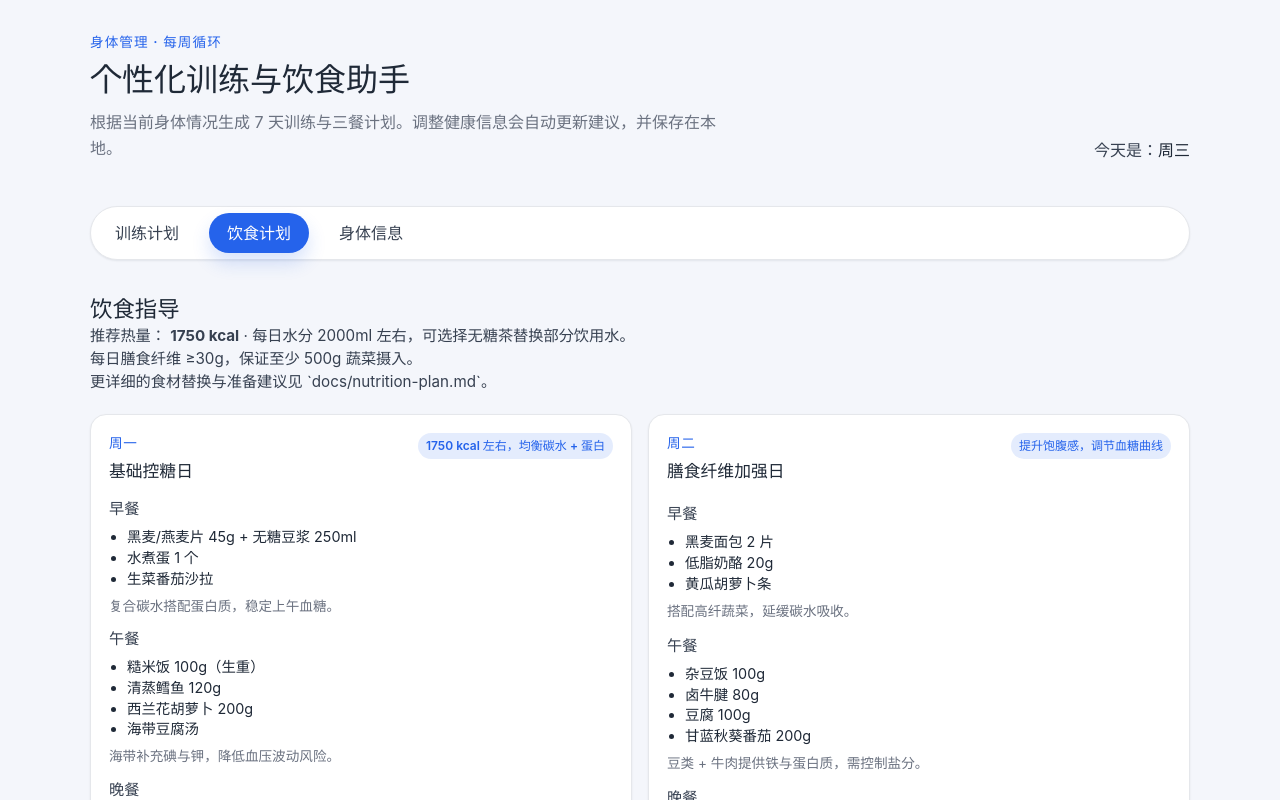
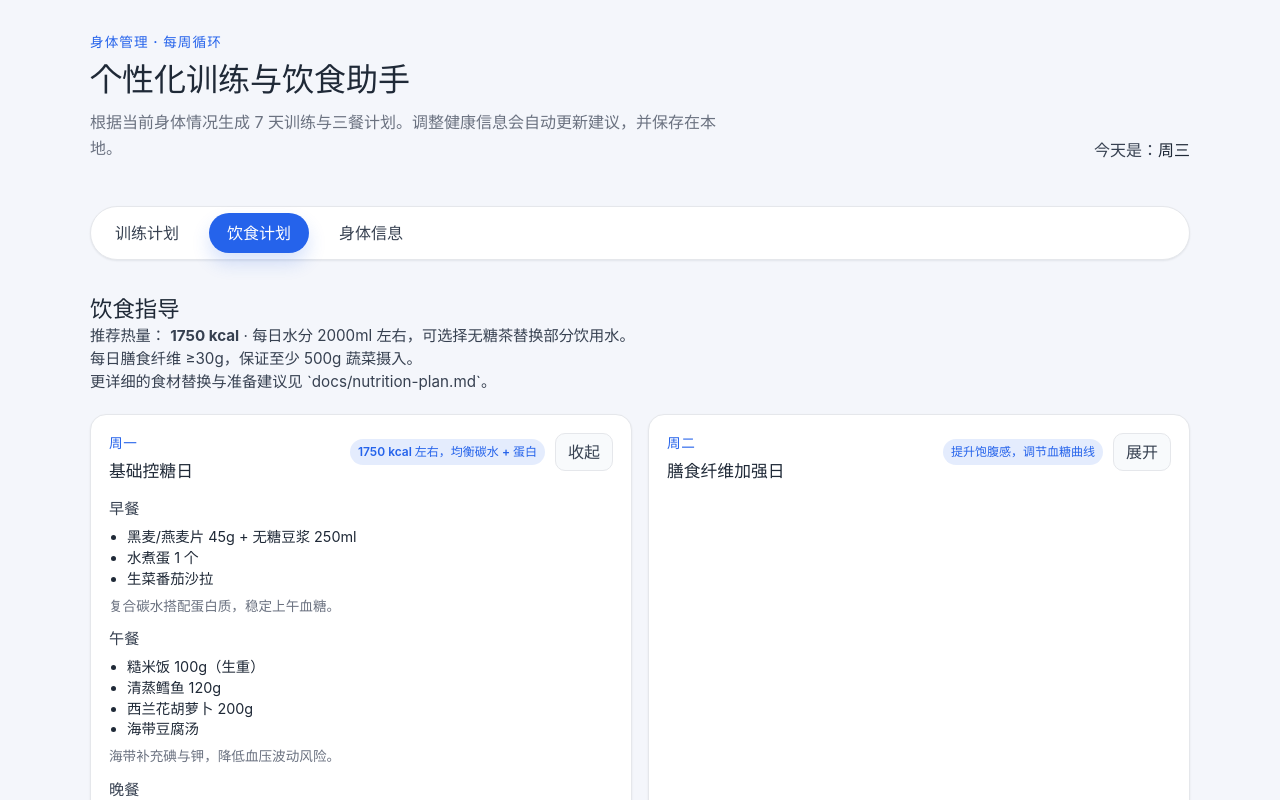
Before and after one commit to richard0082013/body-control, a Vue app in the folder web/: page / in a window 1280 px wide. Both pictures are taken after a click on the tab "饮食计划". Shown: the top 800 px of the page. Built offline with nearby package versions, Linux system fonts and the light colour scheme.

Commit message:
feat: allow training and meal cards to collapse for space

```diff
--- a/web/src/components/DayProgressCard.vue
+++ b/web/src/components/DayProgressCard.vue
@@ -1,5 +1,5 @@
 <script setup>
-import { computed } from 'vue'
+import { computed, ref, watch } from 'vue'
 import ExerciseVisual from './ExerciseVisual.vue'
 import { exerciseById, exerciseVisuals } from '../data/exerciseLibrary'
 
@@ -23,6 +23,8 @@ const props = defineProps({
 })
 
 const emit = defineEmits(['toggle', 'updateNotes', 'reset'])
+
+const expanded = ref(props.isToday)
 
 const exerciseDetails = computed(() => {
   if (!props.day.exercises || props.day.exercises.length === 0) {
@@ -57,6 +59,19 @@ function handleNotes(event) {
 function handleReset() {
   emit('reset', props.day.id)
 }
+
+function toggleExpanded() {
+  expanded.value = !expanded.value
+}
+
+watch(
+  () => props.isToday,
+  (value) => {
+    if (value) {
+      expanded.value = true
+    }
+  },
+)
 </script>
 
 <template>
@@ -70,10 +85,26 @@ function handleReset() {
         <p class="day-card__day">{{ day.label }}</p>
         <h2>{{ day.focus }}</h2>
       </div>
+      <div class="day-card__header-actions">
         <span class="day-card__completion">{{ completion.completionRate }}%</span>
+        <button
+          type="button"
+          class="day-card__toggle"
+          :aria-expanded="expanded"
+          :aria-controls="`day-body-${day.id}`"
+          @click="toggleExpanded"
+        >
+          {{ expanded ? '收起' : '展开' }}
+        </button>
+      </div>
     </header>
 
-    <section class="day-card__body">
+    <section
+      :id="`day-body-${day.id}`"
+      class="day-card__body"
+      :class="{ 'is-collapsed': !expanded }"
+      v-show="expanded"
+    >
       <div class="day-card__section">
         <h3>有氧安排</h3>
         <p>{{ day.cardio }}</p>
@@ -157,7 +188,7 @@ function handleReset() {
       </div>
     </section>
 
-    <section class="day-card__notes">
+    <section class="day-card__notes" v-show="expanded">
       <label>
         <span>今日感受 / 血糖备注</span>
         <textarea
@@ -221,9 +252,42 @@ function handleReset() {
   text-align: center;
 }
 
+.day-card__header-actions {
+  display: flex;
+  align-items: center;
+  gap: 8px;
+}
+
+.day-card__toggle {
+  padding: 6px 12px;
+  border-radius: 10px;
+  border: 1px solid var(--surface-border);
+  background: var(--surface-muted);
+  color: var(--text-secondary);
+  font-weight: 500;
+  cursor: pointer;
+  transition: background 0.2s ease, color 0.2s ease;
+}
+
+.day-card__toggle:hover {
+  background: var(--surface-border);
+  color: var(--text-primary);
+}
+
 .day-card__body {
   display: grid;
   gap: 14px;
+}
+
+.day-card__body.is-collapsed {
+  display: none;
+}
+
+.day-card__exercise-section {
+  padding: 16px;
+  border-radius: 14px;
+  border: 1px solid var(--surface-border);
+  background: var(--surface-muted);
 }
 
 .day-card__section h3 {
@@ -245,10 +309,70 @@ function handleReset() {
   line-height: 1.5;
 }
 
-.day-card__exercise-section {
-  padding: 16px;
-  border-radius: 14px;
+.day-card__segment-list ul {
+  list-style: none;
+  padding: 0;
+  display: grid;
+  gap: 10px;
+}
+
+.day-card__segment label {
+  display: flex;
+  gap: 12px;
+  align-items: flex-start;
+  padding: 12px;
+  border-radius: 12px;
   border: 1px solid var(--surface-border);
+  background: var(--surface-muted);
+  transition: border 0.2s ease, box-shadow 0.2s ease;
+}
+
+.day-card__segment input {
+  margin-top: 4px;
+  width: 18px;
+  height: 18px;
+}
+
+.day-card__segment-content {
+  display: grid;
+  gap: 4px;
+}
+
+.day-card__segment-label {
+  font-weight: 600;
+  color: var(--text-primary);
+}
+
+.day-card__segment-description {
+  font-size: 0.9rem;
+  color: var(--text-muted);
+}
+
+.day-card__segment label:hover {
+  border-color: var(--accent);
+  box-shadow: var(--shadow-subtle);
+}
+
+.day-card__notes {
+  display: grid;
+  gap: 10px;
+}
+
+.day-card__notes label {
+  display: grid;
+  gap: 6px;
+  color: var(--text-secondary);
+  font-weight: 600;
+}
+
+.day-card__notes textarea {
+  resize: vertical;
+  min-height: 80px;
+  border-radius: 12px;
+  border: 1px solid var(--surface-border);
+  padding: 10px 12px;
+  font: inherit;
+  color: var(--text-primary);
   background: var(--surface-muted);
 }
 
@@ -331,67 +455,6 @@ function handleReset() {
   color: var(--text-secondary);
 }
 
-.day-card__segment-list ul {
-  list-style: none;
-  padding: 0;
-  display: grid;
-  gap: 10px;
-}
-
-.day-card__segment label {
-  display: flex;
-  gap: 12px;
-  align-items: flex-start;
-  padding: 12px;
-  border-radius: 12px;
-  border: 1px solid var(--surface-border);
-  background: var(--surface-muted);
-}
-
-.day-card__segment input {
-  margin-top: 4px;
-  width: 18px;
-  height: 18px;
-}
-
-.day-card__segment-content {
-  display: grid;
-  gap: 4px;
-}
-
-.day-card__segment-label {
-  font-weight: 600;
-  color: var(--text-primary);
-}
-
-.day-card__segment-description {
-  font-size: 0.9rem;
-  color: var(--text-muted);
-}
-
-.day-card__notes {
-  display: grid;
-  gap: 10px;
-}
-
-.day-card__notes label {
-  display: grid;
-  gap: 6px;
-  color: var(--text-secondary);
-  font-weight: 600;
-}
-
-.day-card__notes textarea {
-  resize: vertical;
-  min-height: 80px;
-  border-radius: 12px;
-  border: 1px solid var(--surface-border);
-  padding: 10px 12px;
-  font: inherit;
-  color: var(--text-primary);
-  background: var(--surface-muted);
-}
-
 .day-card__reset {
   justify-self: flex-start;
   padding: 6px 12px;
--- /dev/null
+++ b/web/src/components/NutritionDayCard.vue
@@ -0,0 +1,183 @@
+<script setup>
+import { ref } from 'vue'
+
+const props = defineProps({
+  day: {
+    type: Object,
+    required: true,
+  },
+  defaultExpanded: {
+    type: Boolean,
+    default: false,
+  },
+})
+
+const expanded = ref(props.defaultExpanded)
+
+function toggle() {
+  expanded.value = !expanded.value
+}
+</script>
+
+<template>
+  <article class="nutrition-card">
+    <header class="nutrition-card__header">
+      <div>
+        <p class="nutrition-card__label">{{ day.label }}</p>
+        <h3>{{ day.theme }}</h3>
+      </div>
+      <div class="nutrition-card__header-actions">
+        <span class="nutrition-card__focus">{{ day.focus }}</span>
+        <button
+          type="button"
+          class="nutrition-card__toggle"
+          :aria-expanded="expanded"
+          :aria-controls="`nutrition-body-${day.id}`"
+          @click="toggle"
+        >
+          {{ expanded ? '收起' : '展开' }}
+        </button>
+      </div>
+    </header>
+
+    <div
+      :id="`nutrition-body-${day.id}`"
+      class="nutrition-card__body"
+      v-show="expanded"
+    >
+      <div class="nutrition-card__meals">
+        <section v-for="(meal, key) in day.meals" :key="key">
+          <h4>{{ meal.title }}</h4>
+          <ul>
+            <li v-for="item in meal.items" :key="item">{{ item }}</li>
+          </ul>
+          <p class="nutrition-card__tip">{{ meal.tips }}</p>
+        </section>
+      </div>
+
+      <section v-if="day.snacks?.length" class="nutrition-card__snacks">
+        <h4>加餐建议</h4>
+        <ul>
+          <li v-for="item in day.snacks" :key="item">{{ item }}</li>
+        </ul>
+      </section>
+
+      <section v-if="day.notes?.length" class="nutrition-card__notes">
+        <h4>提醒</h4>
+        <ul>
+          <li v-for="note in day.notes" :key="note">{{ note }}</li>
+        </ul>
+      </section>
+    </div>
+  </article>
+</template>
+
+<style scoped>
+.nutrition-card {
+  display: grid;
+  gap: 14px;
+  padding: 18px;
+  border-radius: 16px;
+  border: 1px solid var(--surface-border);
+  background: var(--surface-card);
+  box-shadow: var(--shadow-subtle);
+}
+
+.nutrition-card__header {
+  display: flex;
+  justify-content: space-between;
+  gap: 12px;
+  align-items: flex-start;
+}
+
+.nutrition-card__label {
+  margin: 0;
+  font-weight: 600;
+  color: var(--accent);
+  letter-spacing: 0.04em;
+  text-transform: uppercase;
+  font-size: 0.85rem;
+}
+
+.nutrition-card__header h3 {
+  margin: 6px 0 0;
+  font-size: 1.05rem;
+  color: var(--text-primary);
+}
+
+.nutrition-card__header-actions {
+  display: flex;
+  align-items: center;
+  gap: 10px;
+}
+
+.nutrition-card__focus {
+  display: inline-flex;
+  align-items: center;
+  padding: 4px 8px;
+  border-radius: 999px;
+  background: rgba(37, 99, 235, 0.12);
+  color: var(--accent);
+  font-size: 0.75rem;
+  font-weight: 600;
+  text-align: center;
+}
+
+.nutrition-card__toggle {
+  padding: 6px 12px;
+  border-radius: 10px;
+  border: 1px solid var(--surface-border);
+  background: var(--surface-muted);
+  color: var(--text-secondary);
+  font-weight: 500;
+  cursor: pointer;
+  transition: background 0.2s ease, color 0.2s ease;
+}
+
+.nutrition-card__toggle:hover {
+  background: var(--surface-border);
+  color: var(--text-primary);
+}
+
+.nutrition-card__body {
+  display: grid;
+  gap: 14px;
+}
+
+.nutrition-card__meals {
+  display: grid;
+  gap: 12px;
+}
+
+.nutrition-card__meals h4,
+.nutrition-card__snacks h4,
+.nutrition-card__notes h4 {
+  margin: 0 0 6px;
+  font-size: 0.95rem;
+  color: var(--text-secondary);
+}
+
+.nutrition-card__meals ul,
+.nutrition-card__snacks ul,
+.nutrition-card__notes ul {
+  margin: 0;
+  padding-left: 18px;
+  color: var(--text-primary);
+  line-height: 1.45;
+  font-size: 0.9rem;
+}
+
+.nutrition-card__tip {
+  margin: 6px 0 0;
+  font-size: 0.85rem;
+  color: var(--text-muted);
+}
+
+.nutrition-card__snacks,
+.nutrition-card__notes {
+  padding: 12px;
+  border-radius: 12px;
+  background: var(--surface-muted);
+  border: 1px solid rgba(148, 163, 184, 0.3);
+}
+</style>
--- a/web/src/components/NutritionPlan.vue
+++ b/web/src/components/NutritionPlan.vue
@@ -1,4 +1,6 @@
 <script setup>
+import NutritionDayCard from './NutritionDayCard.vue'
+
 defineProps({
   plan: {
     type: Array,
@@ -29,39 +31,12 @@ defineProps({
     </header>
 
     <div class="nutrition-plan__grid">
-      <article v-for="day in plan" :key="day.id" class="nutrition-card">
-        <header class="nutrition-card__header">
-          <div>
-            <p class="nutrition-card__label">{{ day.label }}</p>
-            <h3>{{ day.theme }}</h3>
-          </div>
-          <span class="nutrition-card__focus">{{ day.focus }}</span>
-        </header>
-
-        <div class="nutrition-card__meals">
-          <section v-for="(meal, key) in day.meals" :key="key">
-            <h4>{{ meal.title }}</h4>
-            <ul>
-              <li v-for="item in meal.items" :key="item">{{ item }}</li>
-            </ul>
-            <p class="nutrition-card__tip">{{ meal.tips }}</p>
-          </section>
-        </div>
-
-        <section v-if="day.snacks?.length" class="nutrition-card__snacks">
-          <h4>加餐建议</h4>
-          <ul>
-            <li v-for="item in day.snacks" :key="item">{{ item }}</li>
-          </ul>
-        </section>
-
-        <section v-if="day.notes?.length" class="nutrition-card__notes">
-          <h4>提醒</h4>
-          <ul>
-            <li v-for="note in day.notes" :key="note">{{ note }}</li>
-          </ul>
-        </section>
-      </article>
+      <NutritionDayCard
+        v-for="(day, index) in plan"
+        :key="day.id"
+        :day="day"
+        :default-expanded="index === 0"
+      />
     </div>
   </section>
 </template>
@@ -106,84 +81,4 @@ defineProps({
   }
 }
 
-.nutrition-card {
-  display: grid;
-  gap: 14px;
-  padding: 18px;
-  border-radius: 16px;
-  border: 1px solid var(--surface-border);
-  background: var(--surface-card);
-  box-shadow: var(--shadow-subtle);
-}
-
-.nutrition-card__header {
-  display: flex;
-  justify-content: space-between;
-  gap: 12px;
-  align-items: flex-start;
-}
-
-.nutrition-card__label {
-  margin: 0;
-  font-weight: 600;
-  color: var(--accent);
-  letter-spacing: 0.04em;
-  text-transform: uppercase;
-  font-size: 0.85rem;
-}
-
-.nutrition-card__header h3 {
-  margin: 6px 0 0;
-  font-size: 1.05rem;
-  color: var(--text-primary);
-}
-
-.nutrition-card__focus {
-  display: inline-flex;
-  align-items: center;
-  padding: 4px 8px;
-  border-radius: 999px;
-  background: rgba(37, 99, 235, 0.12);
-  color: var(--accent);
-  font-size: 0.75rem;
-  font-weight: 600;
-  text-align: center;
-}
-
-.nutrition-card__meals {
-  display: grid;
-  gap: 12px;
-}
-
-.nutrition-card__meals h4,
-.nutrition-card__snacks h4,
-.nutrition-card__notes h4 {
-  margin: 0 0 6px;
-  font-size: 0.95rem;
-  color: var(--text-secondary);
-}
-
-.nutrition-card__meals ul,
-.nutrition-card__snacks ul,
-.nutrition-card__notes ul {
-  margin: 0;
-  padding-left: 18px;
-  color: var(--text-primary);
-  line-height: 1.45;
-  font-size: 0.9rem;
-}
-
-.nutrition-card__tip {
-  margin: 6px 0 0;
-  font-size: 0.85rem;
-  color: var(--text-muted);
-}
-
-.nutrition-card__snacks,
-.nutrition-card__notes {
-  padding: 12px;
-  border-radius: 12px;
-  background: var(--surface-muted);
-  border: 1px solid rgba(148, 163, 184, 0.3);
-}
 </style>
```
Lines whose indentation alone changed are shown as unchanged.
